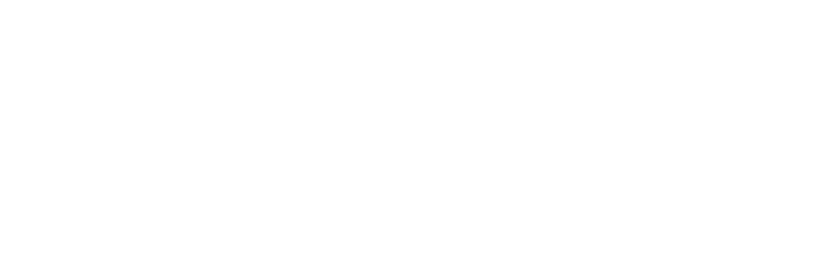
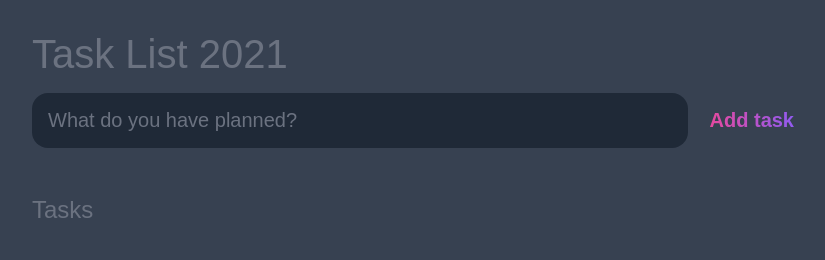
Before and after one commit to mixu-94/todolist, a plain HTML site: page index.html in a window 1280 px wide. Shown: the whole page, without its empty margins (224-1049 px from the left). Drawn offline with Linux system fonts and the light colour scheme.

Commit message:
new-todo-list

```diff
--- a/index.html
+++ b/index.html
@@ -1,13 +1,53 @@
 <!DOCTYPE html>
 <html lang="en">
 <head>
-    <meta charset="UTF-8">
-    <meta http-equiv="X-UA-Compatible" content="IE=edge">
-    <meta name="viewport" content="width=device-width, initial-scale=1.0">
-    <title>Document</title>
+	<meta charset="UTF-8">
+	<meta http-equiv="X-UA-Compatible" content="IE=edge">
+	<meta name="viewport" content="width=device-width, initial-scale=1.0">
+	<title>Task List 2021</title>
+
+	<link rel="stylesheet" href="styles.css" />
 </head>
 <body>
 
-    <script src="./js/main.js"></script>
+	<header>
+		<h1>Task List 2021</h1>
+		<form id="new-task-form">
+			<input
+				type="text"
+				name="new-task-input"
+				id="new-task-input"
+				placeholder="What do you have planned?" />
+			<input
+				type="submit"
+				id="new-task-submit"
+				value="Add task" />
+		</form>
+	</header>
+	<main>
+		<section class="task-list">
+			<h2>Tasks</h2>
+
+			<div id="tasks">
+
+				<!-- <div class="task">
+					<div class="content">
+						<input
+							type="text"
+							class="text"
+							value="A new task"
+							readonly>
+					</div>
+					<div class="actions">
+						<button class="edit">Edit</button>
+						<button class="delete">Delete</button>
+					</div>
+				</div> -->
+
+			</div>
+		</section>
+	</main>
+
+	<script src="main.js"></script>
 </body>
 </html>
--- a/styles.css
+++ b/styles.css
@@ -0,0 +1,156 @@
+:root {
+	--dark: #374151;
+	--darker: #1F2937;
+	--darkest: #111827;
+	--grey: #6B7280;
+	--pink: #EC4899;
+	--purple: #8B5CF6;
+	--light: #EEE;
+}
+
+* {
+	margin: 0;
+	box-sizing: border-box;
+	font-family: "Fira sans", sans-serif;
+}
+
+body {
+	display: flex;
+	flex-direction: column;
+	min-height: 100vh;
+	color: #FFF;
+	background-color: var(--dark);
+}
+
+header {
+	padding: 2rem 1rem;
+	max-width: 800px;
+	width: 100%;
+	margin: 0 auto;
+}
+
+header h1{
+	font-size: 2.5rem;
+	font-weight: 300;
+	color: var(--grey);
+	margin-bottom: 1rem;
+}
+
+#new-task-form {
+	display: flex;;
+}
+
+input, button {
+	appearance: none;
+	border: none;
+	outline: none;
+	background: none;
+}
+
+#new-task-input {
+	flex: 1 1 0%;
+	background-color: var(--darker);
+	padding: 1rem;
+	border-radius: 1rem;
+	margin-right: 1rem;
+	color: var(--light);
+	font-size: 1.25rem;
+}
+
+#new-task-input::placeholder {
+	color: var(--grey);
+}
+
+#new-task-submit {
+	color: var(--pink);
+	font-size: 1.25rem;
+	font-weight: 700;
+	background-image: linear-gradient(to right, var(--pink), var(--purple));
+	-webkit-background-clip: text;
+	-webkit-text-fill-color: transparent;
+	cursor: pointer;
+	transition: 0.4s;
+}
+
+#new-task-submit:hover {
+	opacity: 0.8;
+}
+
+#new-task-submit:active {
+	opacity: 0.6;
+}
+
+main {
+	flex: 1 1 0%;
+	max-width: 800px;
+	width: 100%;
+	margin: 0 auto;
+}
+
+.task-list {
+	padding: 1rem;
+}
+
+.task-list h2 {
+	font-size: 1.5rem;
+	font-weight: 300;
+	color: var(--grey);
+	margin-bottom: 1rem;
+}
+
+#tasks .task {
+	display: flex;
+	justify-content: space-between;
+	background-color: var(--darkest);
+	padding: 1rem;
+	border-radius: 1rem;
+	margin-bottom: 1rem;
+}
+
+.task .content {
+	flex: 1 1 0%;
+}
+
+.task .content .text {
+	color: var(--light);
+	font-size: 1.125rem;
+	width: 100%;
+	display: block;
+	transition: 0.4s;
+}
+
+.task .content .text:not(:read-only) {
+	color: var(--pink);
+}
+
+.task .actions {
+	display: flex;
+	margin: 0 -0.5rem;
+}
+
+.task .actions button {
+	cursor: pointer;
+	margin: 0 0.5rem;
+	font-size: 1.125rem;
+	font-weight: 700;
+	text-transform: uppercase;
+	transition: 0.4s;
+}
+
+.task .actions button:hover {
+	opacity: 0.8;
+}
+
+.task .actions button:active {
+	opacity: 0.6;
+}
+
+.task .actions .edit {
+	background-image: linear-gradient(to right, var(--pink), var(--purple));
+	-webkit-background-clip: text;
+	-webkit-text-fill-color: transparent;
+}
+
+.task .actions .delete {
+	color: crimson;
+}
```
